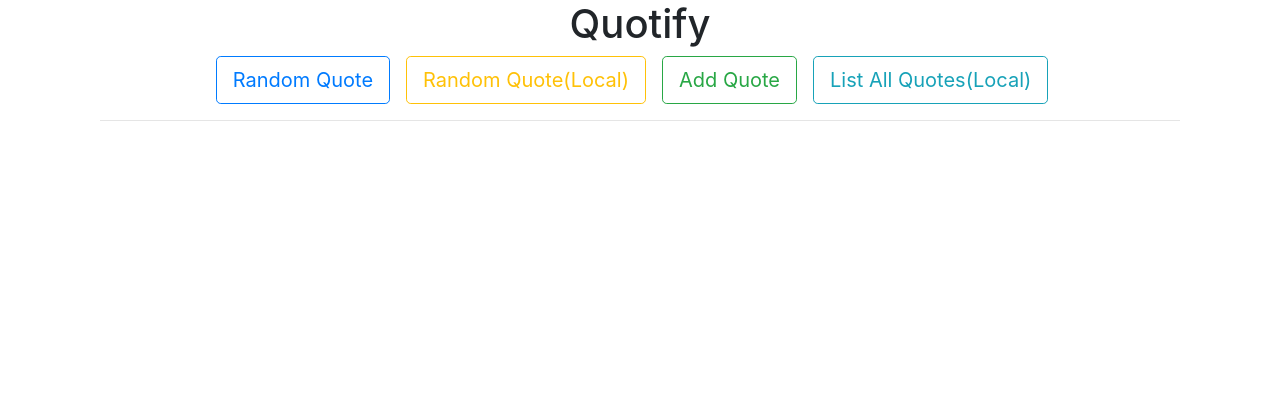
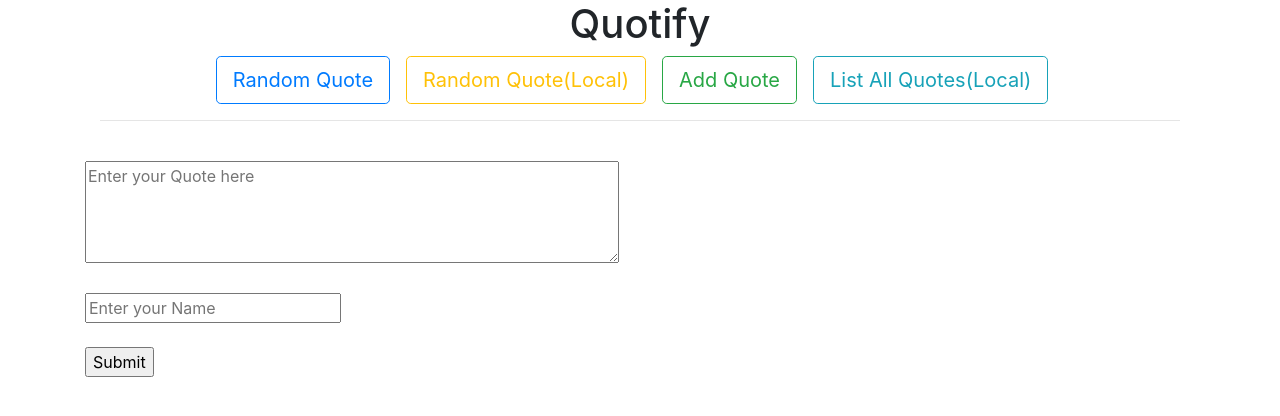
Before and after one commit to AravindhanManoharan/Quotify, a React (Create React App) app: page /addQuote in a window 1280 px wide. Shown: the top 416 px of the page. Built offline with nearby package versions, Linux system fonts and the light colour scheme.

Commit message:
addQuote component added

```diff
--- a/src/App.js
+++ b/src/App.js
@@ -8,6 +8,7 @@ import {BrowserRouter as Router,Route,Switch} from 'react-router-dom'
 import QuoteCard from '../src/common-component/quote_card'
 import RandomQuote from '../src/random/randomQuote'
 import LocalQuote from './local/localQuote';
+import AddQuote from '../src/addQuote/addQuote'
 
 
 function App() {
@@ -23,6 +24,7 @@ function App() {
 
           <Route path='/randomQuote' component={RandomQuote} exact={true}/>
           <Route path='/localQuote' component={LocalQuote} exact={true}/>
+          <Route path='/addQuote' component={AddQuote} exact={true}></Route>
         </div>
       </Container>
     </div>
--- /dev/null
+++ b/src/addQuote/addQuote.jsx
@@ -0,0 +1,48 @@
+import React from 'react'
+import { useState } from 'react'
+
+function AddQuote(props) {
+
+    const [quote, setQuote] = useState('')
+    const [character, setCharacter] = useState('')
+
+    let handleChange = (e) => {
+        let propsName = e.target.name
+        let value = e.target.value
+        propsName === 'quote' ? setQuote(value) : setCharacter(value)
+    }
+    const handleSubmit = () => {
+        let tempQuoteObject = {
+            quote: quote,
+            character: character
+        }
+        let localQuotes = []
+        localQuotes = JSON.parse(localStorage.getItem('quote'))
+
+        if (localQuotes) {
+            localQuotes.push(tempQuoteObject)
+            localStorage.setItem('quote', JSON.stringify(localQuotes))
+        }
+        else {
+            let templocalQuotes = []
+            templocalQuotes.push(tempQuoteObject)
+            localStorage.setItem('quote', JSON.stringify(templocalQuotes))
+        }
+
+    }
+
+    return (
+        <div>
+            <form onSubmit={() => handleSubmit()} autocomplete="off" >
+                <textarea rows="4" cols="50" name='quote' value={quote} placeholder='Enter your Quote here' onChange={(e) => handleChange(e)}></textarea>
+                <br /><br />
+                <input type='text' name='character' value={character} placeholder='Enter your Name' onChange={(e) => handleChange(e)}></input>
+                <br /><br />
+                <input type='submit'></input>
+            </form>
+        </div>
+    )
+
+}
+
+export default AddQuote
--- a/src/common-component/quote_card.jsx
+++ b/src/common-component/quote_card.jsx
@@ -7,7 +7,7 @@ function QuoteCard(props) {
         <div>
 
             {console.log('card',props)}
-            <Card>
+            <Card border={props.color}>
                 <Card.Header>Quote</Card.Header>
                 <Card.Body>
                     <blockquote className="blockquote mb-0">
--- a/src/home/quotify_home.jsx
+++ b/src/home/quotify_home.jsx
@@ -12,7 +12,7 @@ function QuotifyHome(props) {
 
                 <Link to={'/randomQuote'}><button type="button" class="btn btn-outline-primary btn-lg mr-3" >Random Quote</button></Link>
                 <Link to={'/localQuote'}><button type="button" class="btn btn-outline-warning btn-lg mr-3">Random Quote(Local)</button></Link>
-                <button type="button" class="btn btn-outline-success btn-lg mr-3">Add Quote</button>
+                <Link to ={'/addQuote'}><button type="button" class="btn btn-outline-success btn-lg mr-3">Add Quote</button></Link>
                 <button type="button" class="btn btn-outline-info btn-lg mr-3">List All Quotes(Local)</button>
                 <hr></hr><br />
             </Container>
--- a/src/local/localQuote.jsx
+++ b/src/local/localQuote.jsx
@@ -4,28 +4,28 @@ import Axios from 'axios'
 
 function LocalQuote() {
     const [quote, setQuote] = useState([])
-    const [author, setAuthor] = useState([])
+
+    useEffect(() => {
+        setQuote(JSON.parse(localStorage.getItem('quote')))
+    }, [])
 
     const handleClick = () => {
-     setQuote(localStorage.getItem('quote'))   ;
-     setAuthor(localStorage.getItem('author'))  ;
+        setQuote(JSON.parse(localStorage.getItem('quote')));
+    }
 
-    }
+    let ind = Math.floor((quote.length ) * Math.random())
 
     return (
         <div>
-
-
-            {quote.length >0 &&
-            <div>
-            <QuoteCard quote={quote} author={author}></QuoteCard>
-
-            </div>
-           }
-           <button onClick={handleClick}>Get Another Local Quote</button>
-
+            {quote.length > 0 &&
+                <p>
+                    <QuoteCard color='warning' quote={quote[ind].quote}
+                        author={quote[ind].character} >
+                    </QuoteCard>
+                </p>
+            }
+            <button onClick={handleClick}>Get Another Local Quote</button>
         </div>
     )
 }
-
 export default LocalQuote
--- a/src/random/randomQuote.jsx
+++ b/src/random/randomQuote.jsx
@@ -59,7 +59,7 @@ function RandomQuote(props){
         <div>
 
             {quote.length>0 &&
-           <QuoteCard quote={quote[0].quote } author={quote[0].character}></QuoteCard>
+           <QuoteCard color='primary' quote={quote[0].quote } author={quote[0].character}></QuoteCard>
             }
             <button onClick={handleClick}>Get Another Quote</button>
             <button onClick={handleLocalStorage}>Save</button>
```
